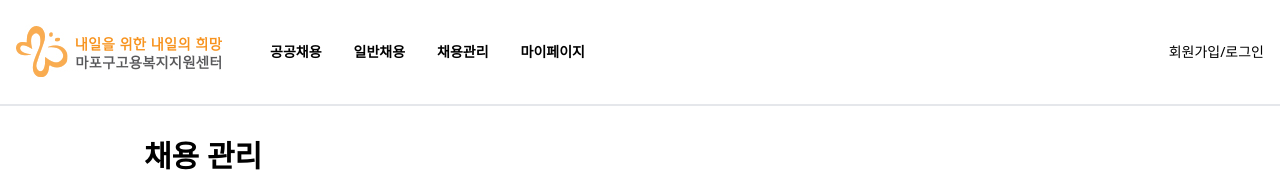
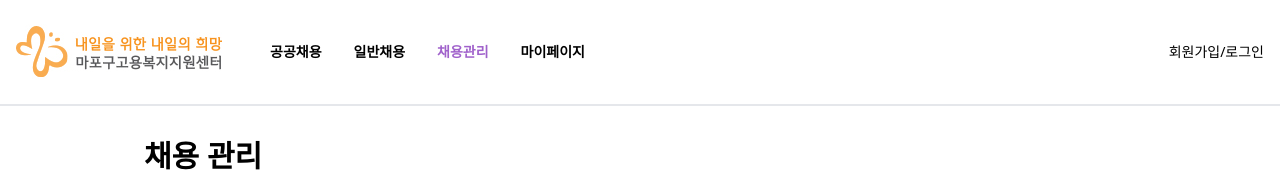
Before and after one commit to bleuuue/mapo-employment-support-center, a React (Create React App) app: page /recruit in a window 1280 px wide. Shown: the top 172 px of the page. Built offline with nearby package versions, Linux system fonts and the light colour scheme; the HTML template or start-up script is replaced by a standard one.

Commit message:
folder structure modify

```diff
--- a/src/components/Layout.tsx
+++ b/src/components/Layout.tsx
@@ -1,6 +1,6 @@
 import { FC } from 'react';
 import Footer from './common/footer';
-import Header from './header';
+import Header from './common/header';
 
 const Layout: FC = ({ children }) => {
   return (
--- a/src/components/header.tsx
+++ b/src/components/common/header.tsx
@@ -1,5 +1,5 @@
-import { FC } from 'react';
-import { Route, Link } from 'react-router-dom';
+import { FC, useState } from 'react';
+import { Route, NavLink } from 'react-router-dom';
 
 const Header: FC = () => {
   return (
@@ -18,9 +18,13 @@ const Header: FC = () => {
             <a href="#" className="whitespace-nowrap">
               일반채용
             </a>
-            <Link to="/recruit" className="whitespace-nowrap">
+            <NavLink
+              activeClassName="is-active"
+              to="/recruit"
+              className="whitespace-nowrap"
+            >
               채용관리
-            </Link>
+            </NavLink>
             <a href="#" className="whitespace-nowrap">
               마이페이지
             </a>
--- a/src/index.css
+++ b/src/index.css
@@ -36,13 +36,21 @@
 }
 
 .a-li-recruit {
-  @apply inline-block w-full h-full py-3 px-4;
+  @apply inline-block w-full h-full py-3 px-4 hover:bg-gray-200;
 }
 
 .list-menu {
   @apply flex flex-wrap flex-col -mx-2;
 
   color: rgba(62, 57, 64);
+}
+
+.is-active {
+  color: #a062cb;
+}
+
+.is-active-recruit {
+  background-color: #f2f2f2;
 }
 
 @media (min-width: 640px) {
--- a/src/pages/recruitment.tsx
+++ b/src/pages/recruitment.tsx
@@ -1,4 +1,5 @@
 import { FC } from 'react';
+import { Route, NavLink } from 'react-router-dom';
 
 const Recruitment: FC = () => {
   return (
@@ -13,9 +14,13 @@ const Recruitment: FC = () => {
           <div>
             <ul className="list-menu">
               <li className="li-recruit">
-                <a href="#" className="a-li-recruit">
+                <NavLink
+                  to="/recruit/create"
+                  className="a-li-recruit"
+                  activeClassName="is-active-recruit"
+                >
                   채용 공고 만들기
-                </a>
+                </NavLink>
               </li>
               <li className="li-recruit">
                 <a href="#" className="a-li-recruit">
```
Also changed, not shown: 1 other file (tests, documents, lock files or other folders).
